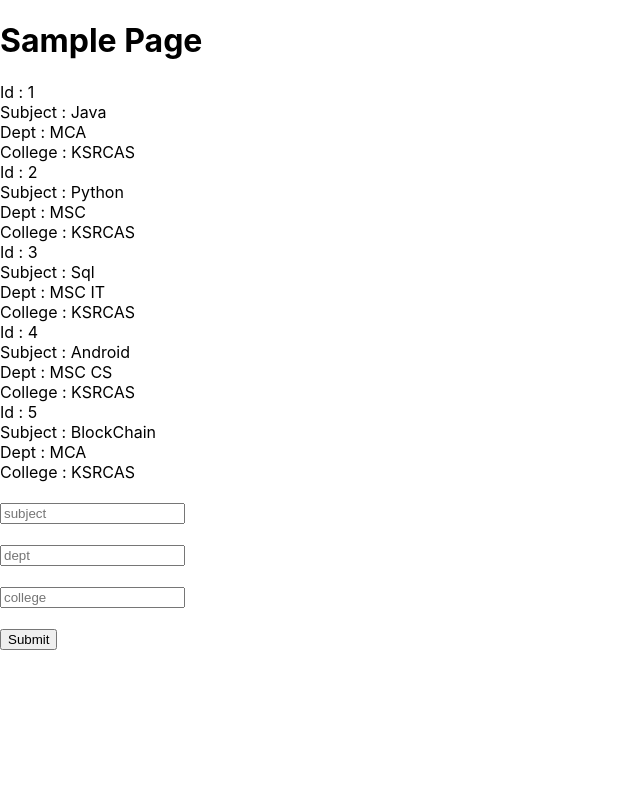
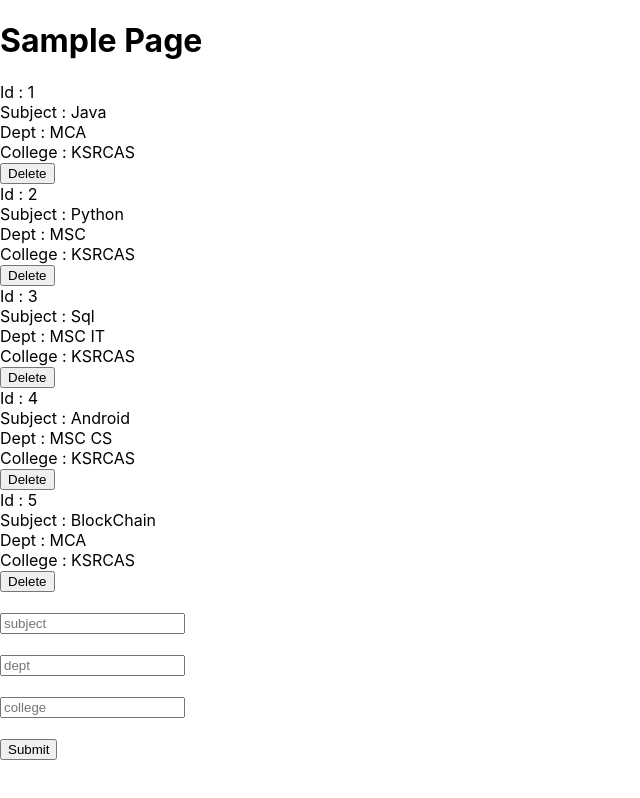
Before and after one commit to arunrkwork/react, a React (Create React App) app: page / in a window 1280 px wide. Shown: the whole page, without its empty margins (0-640 px from the left). Built offline with nearby package versions, Linux system fonts and the light colour scheme.

Commit message:
delete data

```diff
--- a/src/App.js
+++ b/src/App.js
@@ -26,11 +26,23 @@ class App extends Component {
       console.log(result);
   }
 
+  deleteSubject = (id) => {
+    console.log(id)
+    let data =  this.state.students.filter(students => {
+      return students.id !== id
+    });
+
+    this.setState({
+      students: data
+    })
+
+  }
+
   render() {
     return (
       <div className="App">
          <h1>Sample Page</h1>
-         <First students = { this.state.students }/>
+         <First deleteSubject = {this.deleteSubject} students = { this.state.students }/>
          <br/>
          <AddSubject addSubject={this.addSubject}/>
       </div>
--- a/src/First.js
+++ b/src/First.js
@@ -1,47 +1,6 @@
 import React from 'react';
 
-const First = ({students}) => {
-
-        // using if else
-
-        // const studentList = students.map(student => {
-
-        //     if(student.id > 2) {
-
-        //         return(
-        //             <div className="student" key = {student.id}>
-        //                 <div>Id : { student.id } </div>
-        //                 <div>Subject : { student.subject } </div>
-        //                 <div>Dept : { student.dept }</div>
-        //                 <div>College : { student.college }</div>
-        //             </div>
-        //         )
-
-        //     } else {
-        //         return null
-        //     }
-        // })
-
-        // using ternary operator
-
-        // const studentList = students.map(student => {
-        //    return student.id > 2 ? (
-        //         <div className="student" key = {student.id}>
-        //                  <div>Id : { student.id } </div>
-        //                  <div>Subject : { student.subject } </div>
-        //                  <div>Dept : { student.dept }</div>
-        //                  <div>College : { student.college }</div>
-        //              </div>
-        //     ) : (null)
-        // })
-
-        // return(
-        //     <div className="student-list">
-        //         {studentList}
-        //     </div>
-        // )
-
-        // assing directly to the output jsx
+const First = ({students, deleteSubject}) => {
 
          return(
              <div className="student-list">
@@ -53,6 +12,7 @@ const First = ({students}) => {
                                 <div>Subject : { student.subject } </div>
                                 <div>Dept : { student.dept }</div>
                                 <div>College : { student.college }</div>
+                                <button onClick={() => {deleteSubject(student.id)}}>Delete</button>
                             </div>
                         ) : (null)
                     })
```
